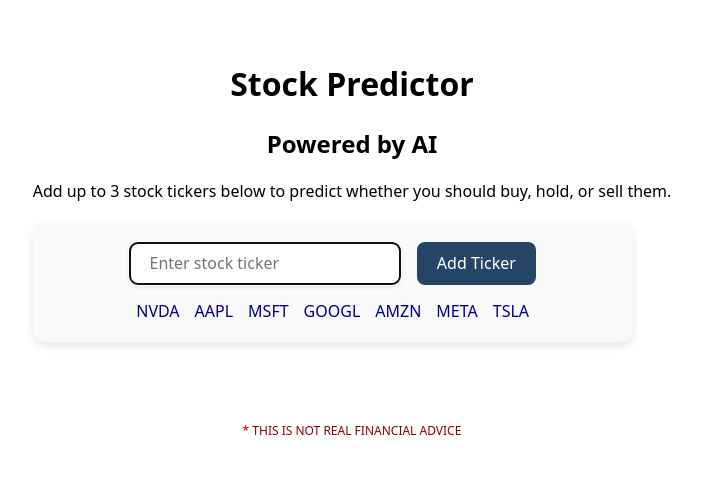
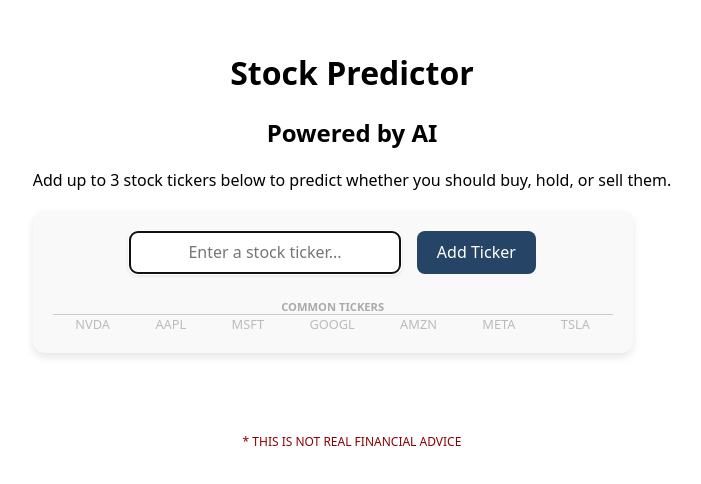
Before and after one commit to kquilty/ai-stock-predictor, a React (Vite) app: page / in a window 1280 px wide. Shown: the part 154-638 px from the top of the page, without its empty margins (288-989 px from the left). Built offline with nearby package versions, Linux system fonts and the light colour scheme.

Commit message:
- labeled the common tickers and made look way better - center/uppercase the ticker input

```diff
--- a/src/App.jsx
+++ b/src/App.jsx
@@ -239,7 +239,7 @@ function InputBlock({ onAddTicker }) {
         <a key={ticker} onClick={() => {
             onAddTicker(ticker)
             document.querySelector("#ticker-input").focus();
-        }} style={{cursor: 'pointer', color: 'darkblue'}}>
+        }} className="quick-ticker-link">
             {ticker}
         </a>
     ))
@@ -250,14 +250,28 @@ function InputBlock({ onAddTicker }) {
                 e.preventDefault();
                 onAddTicker();
             }}>
-                <input type="text" placeholder="Enter stock ticker" id="ticker-input" maxLength={5} />
+                <input
+                    type="text"
+                    placeholder="Enter a stock ticker..."
+                    id="ticker-input"
+                    maxLength={5}
+                    className='ticker-input-empty'
+                    onChange={(e) => {
+                        const input = e.target;
+                        if (input.value.trim()) {
+                            input.className = 'ticker-input-with-content';
+                        } else {
+                            input.className = 'ticker-input-empty';
+                        }
+                    }}
+                />
                 <button type="submit" onClick={()=> document.querySelector("#ticker-input").focus()}>
                     Add Ticker
                 </button>
             </form>
-            {/* <div style={{marginTop: '10px'}}>
-                for example...
-            </div> */}
+            <div style={{marginTop: '25px', fontSize: '0.7rem', fontWeight: 'bold',  borderBottom: '1px solid #ccc', color: '#aaa'}}>
+                COMMON TICKERS
+            </div>
             <div className='quick-ticker-link-list'>
                 {quickTickerLinks}
             </div>
--- a/src/index.css
+++ b/src/index.css
@@ -88,12 +88,31 @@ button:focus-visible {
     }
 }
 
+.ticker-input-with-content {
+    text-transform: uppercase;
+    text-align: center;
+}
+.ticker-input-empty {
+    text-transform: none;
+    text-align: center;
+    caret-color: transparent;
+}
+
 .quick-ticker-link-list {
     display: flex;
     flex-wrap: wrap;
-    justify-content: center;
-    gap: 15px;
-    margin-top: 15px;
+    justify-content: space-around;
+    /* gap: 15px; */
+    /* margin-top: 5px; */
+}
+.quick-ticker-link {
+    cursor: pointer;
+    color: #bbb;
+    font-size: 0.8rem;
+}
+.quick-ticker-link:hover {
+    text-decoration: underline;
+    color: darkblue;
 }
 
 /*
```
